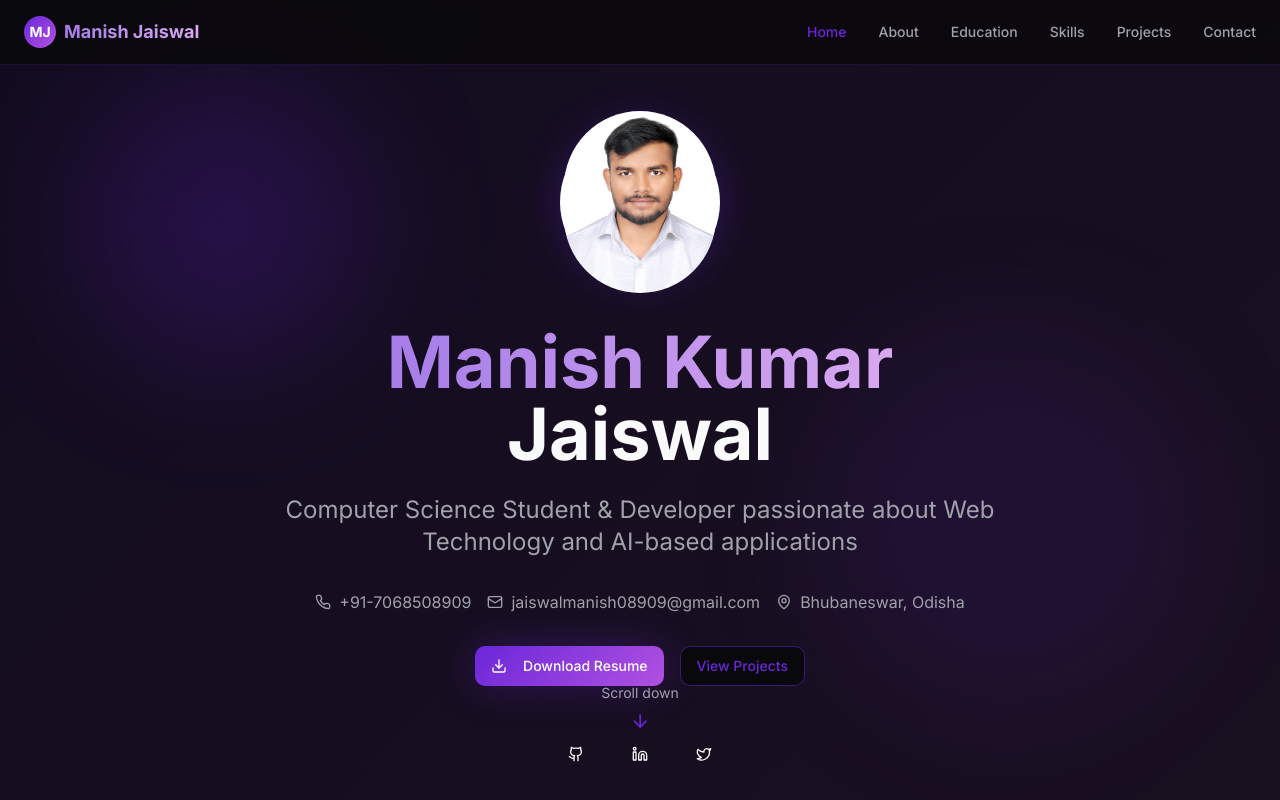
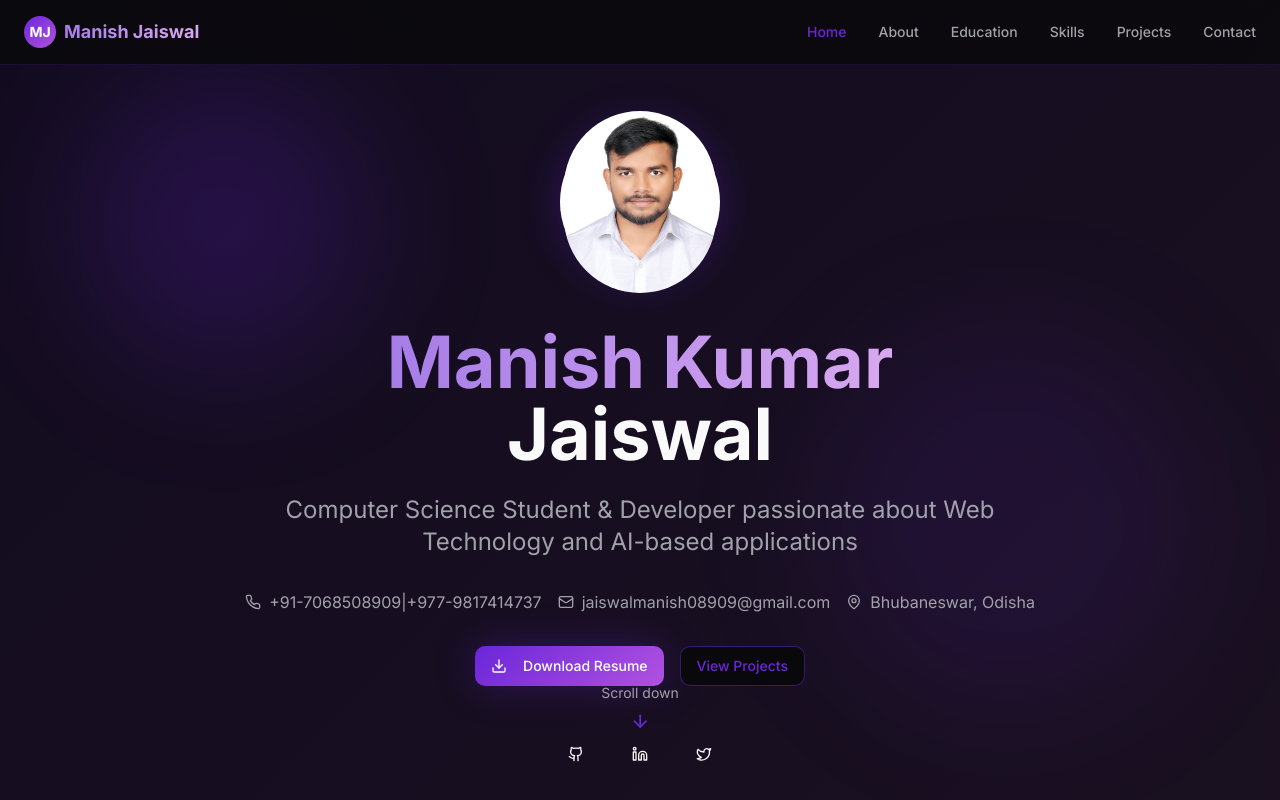
Before and after one commit to Manish-Jaiswal08909/Portfolio1, a React (Vite) app: page / in a window 1280 px wide. Shown: the top 800 px of the page. Built offline with nearby package versions, Linux system fonts and the light colour scheme.

Commit message:
Update Hero.tsx

```diff
--- a/src/components/Hero.tsx
+++ b/src/components/Hero.tsx
@@ -51,7 +51,7 @@ const Hero = () => {
           <div className="flex flex-wrap items-center justify-center gap-4 mb-8 text-muted-foreground">
             <div className="flex items-center gap-2">
               <Phone className="w-4 h-4" />
-              <span>+91-7068508909</span>
+              <span>+91-7068508909|+977-9817414737</span>
             </div>
             <div className="flex items-center gap-2">
               <Mail className="w-4 h-4" />
```
